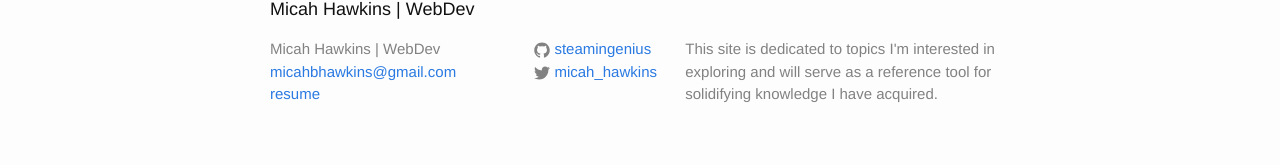
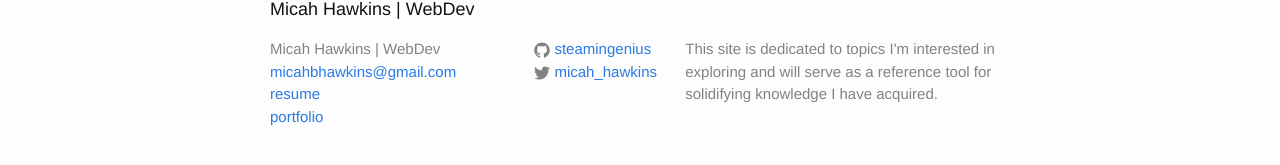
Before and after one commit to steamIngenius/steamIngenius.github.io, a Jekyll site: the page built from index.html, in a window 1280 px wide. Shown: the part 511-676 px from the top of the page. Built offline with Jekyll 4.4.1, drawn with Linux system fonts in a browser that asks for light colours.

Commit message:
Add portfolio link to footer

```diff
--- a/_includes/footer.html
+++ b/_includes/footer.html
@@ -10,6 +10,7 @@
           <li>{{ site.title }}</li>
           <li><a href="mailto:{{ site.email }}">{{ site.email }}</a></li>
           <li><a href="http://steamingenius.github.io/frontend-nanodegree-resume/">resume</a></li>
+          <li><a href="http://steamingenius.github.io/portfolio/">portfolio</a></li>
         </ul>
       </div>
 
```
